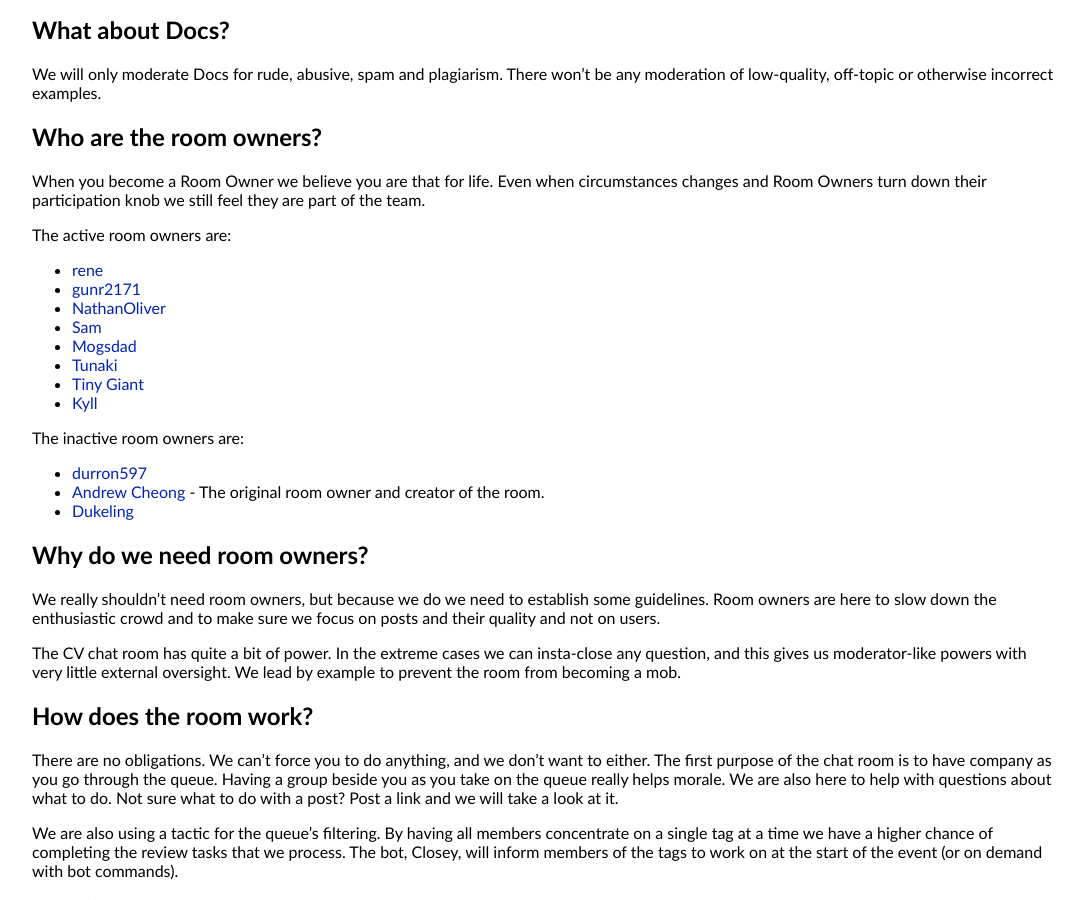
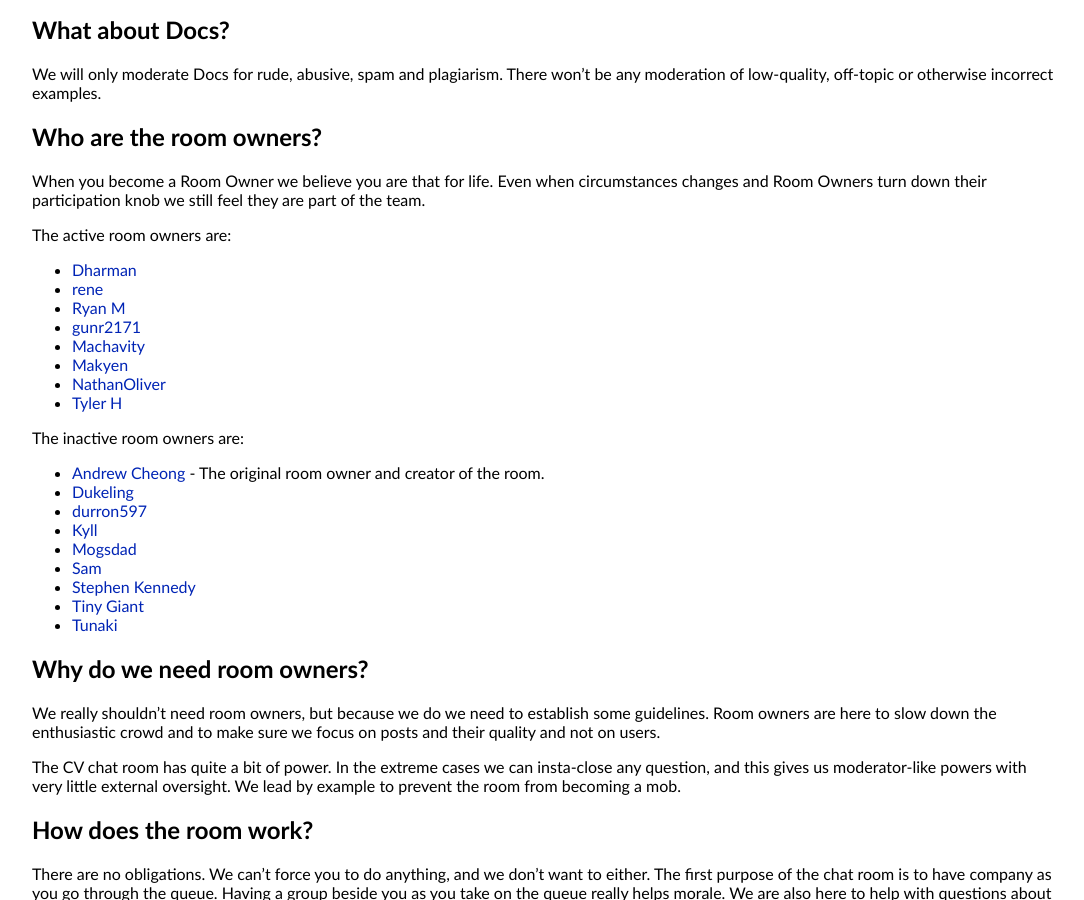
Before and after one commit to SO-Close-Vote-Reviewers/SO-Close-Vote-Reviewers.github.io, a Jekyll site: the page built from _posts/2016-06-20-faq.md, in a window 1280 px wide and 900 px high, scrolled down 4542 px. Shown: the whole window, without its empty margins (96-1180 px from the left). Built offline with Jekyll 4.4.1, drawn with Linux system fonts in a browser that asks for light colours.

Commit message:
Update 2016-06-20-faq.md
Updating Room Owners list and sorting it alphabetically

```diff
--- a/_posts/2016-06-20-faq.md
+++ b/_posts/2016-06-20-faq.md
@@ -298,21 +298,27 @@ still feel they are part of the team.
 
 The active room owners are:
 
-* [rene](http://stackoverflow.com/users/578411)
-* [gunr2171](http://stackoverflow.com/users/1043380)
-* [NathanOliver](http://stackoverflow.com/users/4342498)
-* [Sam](http://stackoverflow.com/users/2246344)
-* [Mogsdad](http://stackoverflow.com/users/1677912)
-* [Tunaki](http://stackoverflow.com/users/1743880)
-* [Tiny Giant](http://stackoverflow.com/users/4639281)
-* [Kyll](http://stackoverflow.com/users/4174897)
+* [Dharman](https://stackoverflow.com/users/1839439/)
+* [rene](https://stackoverflow.com/users/578411)
+* [Ryan M](https://stackoverflow.com/users/208273/)
+* [gunr2171](https://stackoverflow.com/users/1043380)
+* [Machavity](https://stackoverflow.com/users/2370483/)
+* [Makyen](https://stackoverflow.com/users/3773011/)
+* [NathanOliver](https://stackoverflow.com/users/4342498)
+* [Tyler H](https://stackoverflow.com/users/2756409/)
 
 The inactive room owners are:
 
-* [durron597](http://stackoverflow.com/users/1768232/durron597)
-* [Andrew Cheong](http://stackoverflow.com/users/925913/andrew-cheong) - The original
+* [Andrew Cheong](https://stackoverflow.com/users/925913/) - The original
   room owner and creator of the room.
-* [Dukeling](http://stackoverflow.com/users/1711796/dukeling)
+* [Dukeling](https://stackoverflow.com/users/1711796/)
+* [durron597](https://stackoverflow.com/users/1768232/)
+* [Kyll](https://stackoverflow.com/users/4174897)
+* [Mogsdad](https://stackoverflow.com/users/1677912)
+* [Sam](https://stackoverflow.com/users/2246344)
+* [Stephen Kennedy](https://stackoverflow.com/users/397817/)
+* [Tiny Giant](https://stackoverflow.com/users/4639281)
+* [Tunaki](https://stackoverflow.com/users/1743880)
 
 ## Why do we need room owners?
 
```
